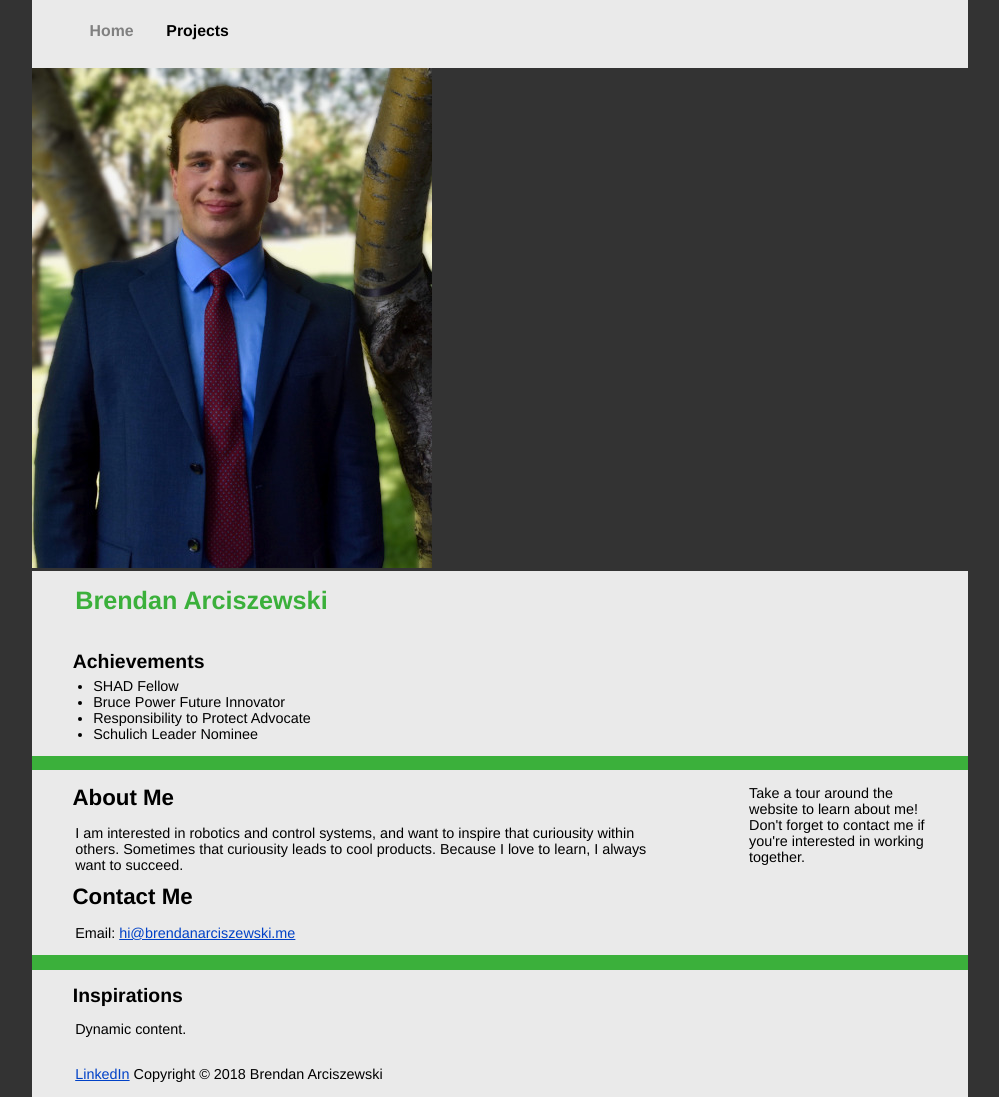
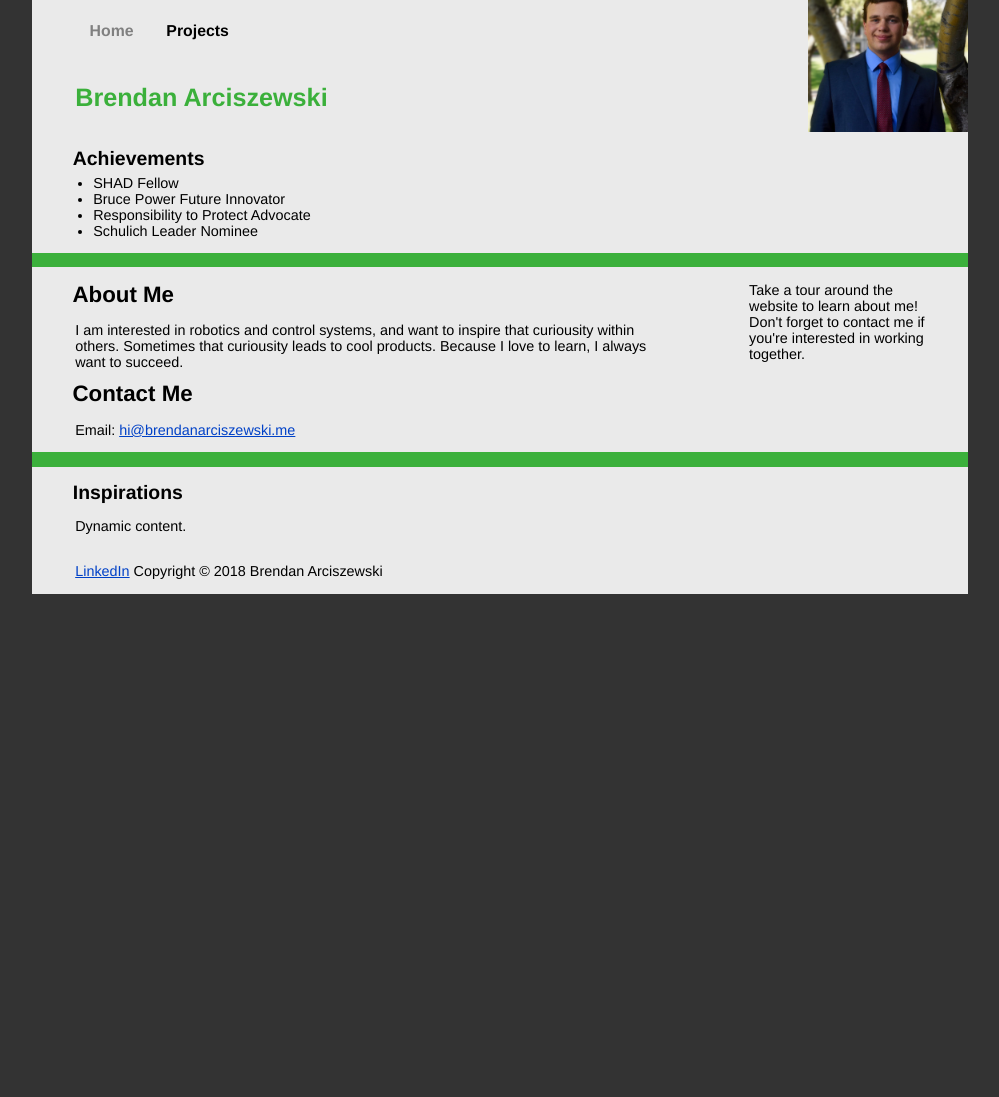
Before and after one commit to brendanarciszewski/brendanarciszewski.github.io, a Jekyll site: the page built from index.md, in a window 1280 px wide. Shown: the whole page, without its empty margins (140-1139 px from the left). Built offline with Jekyll 4.4.1, drawn with Linux system fonts in a browser that asks for light colours; some web fonts are replaced; after the commit the page ends 900 px from its top, so only the background shows below that.

Commit message:
better photo display

```diff
--- a/_layouts/BDA_static.html
+++ b/_layouts/BDA_static.html
@@ -1,9 +1,9 @@
 ---
 layout: BDA_base
 ---
-<section role="banner">
+<section role="banner" id="header">
+  <header><h1>{{ page.title }}</h1></header>
   <img src="/media/headshot-optim.jpg" id="headshot" alt="Brendan Arciszewski" />
-  <header id="header"><h1>{{ page.title }}</h1></header>
 </section>
 {% if page.before_con %}
 <div id="before-con">{% if page.before_con %}{% include {{ page.before_con }} %}{% endif %}</div>
--- a/css/mobile-base.css
+++ b/css/mobile-base.css
@@ -158,10 +158,19 @@ nav#nav > a.active#hover {
     color: grey;
 }
 
-header#header {
-    grid-area: header;
+section#header {
     background: var(--module-background-colour);
     padding: var(--module-padding);
+}
+section#header header {
+    grid-area: header;
+}
+section#header img#headshot {
+    float: right;
+    height: 200px;
+    margin-top: -136px;
+    margin-right: -43px;
+    margin-bottom: -100px;
 }
 
 div#before-con {
```
